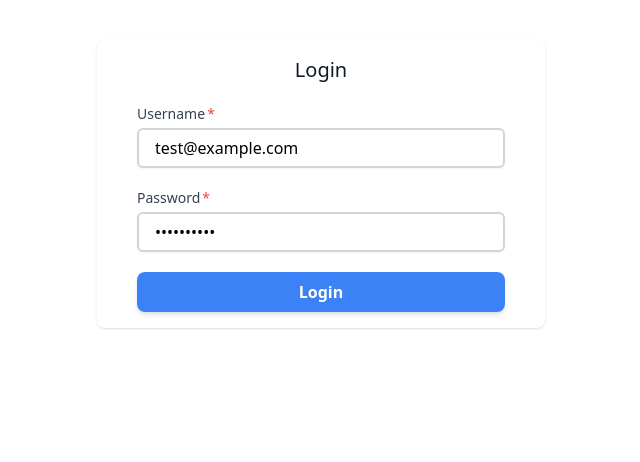
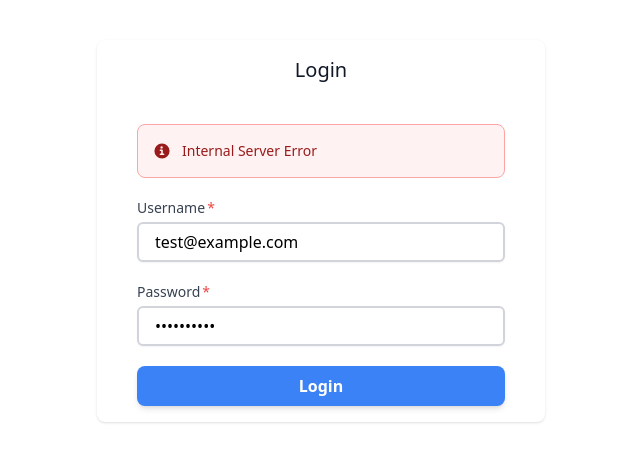
Before and after one commit to k-narusawa/secure-stream, a Next.js app in the folder sample-front-app/: page /login in a window 1280 px wide. Shown: the top 462 px of the page, without its empty margins (319-959 px from the left). Built offline with nearby package versions, Linux system fonts and the light colour scheme; no server answers.

Commit message:
style: 💄 styleの修正

```diff
--- /dev/null
+++ b/sample-front-app/src/components/pages/login/ErrorAlert.tsx
@@ -0,0 +1,18 @@
+type ErrorAlertProps = {
+  error: string;
+}
+
+const ErrorAlert = ({error}: ErrorAlertProps) => {
+  return (
+    <div className="flex items-center p-4 mb-4 text-sm text-red-800 border border-red-300 rounded-lg bg-red-50 dark:bg-gray-800 dark:text-red-400 dark:border-red-800" role="alert">
+      <svg className="flex-shrink-0 inline w-4 h-4 me-3" aria-hidden="true" xmlns="http://www.w3.org/2000/svg" fill="currentColor" viewBox="0 0 20 20">
+        <path d="M10 .5a9.5 9.5 0 1 0 9.5 9.5A9.51 9.51 0 0 0 10 .5ZM9.5 4a1.5 1.5 0 1 1 0 3 1.5 1.5 0 0 1 0-3ZM12 15H8a1 1 0 0 1 0-2h1v-3H8a1 1 0 0 1 0-2h2a1 1 0 0 1 1 1v4h1a1 1 0 0 1 0 2Z"/>
+      </svg>
+      <div>
+        <span className="font-medium">{error}</span>
+      </div>
+    </div>
+  )
+}
+
+export default ErrorAlert;
--- a/sample-front-app/src/components/pages/login/LoginCard.tsx
+++ b/sample-front-app/src/components/pages/login/LoginCard.tsx
@@ -1,23 +1,20 @@
 import Button from "@/components/components/Button/Button";
 import Input from "@/components/components/Input/Input";
+import ErrorAlert from "@/components/pages/login/ErrorAlert";
 import { useForm } from "react-hook-form";
 
 type LoginCardProps = {
   username: string;
   password: string;
   csrfToken: string;
+  error: string | undefined;
   setUsername: (username: string) => void;
   setPassword: (password: string) => void;
-  onLogin: (e: React.FormEvent<HTMLFormElement>) => void;
-};
-
-type Inputs = {
-  username: string;
-  password: string;
+  onLogin: (data: any) => void;
 };
 
 const LoginCard = ({ ...props }: LoginCardProps) => {
-  const { handleSubmit, control, formState } = useForm<Inputs>({
+  const { handleSubmit, control, formState } = useForm<LoginFormInputs>({
     defaultValues: async () => {
       return {
         username: props.username,
@@ -33,7 +30,12 @@ const LoginCard = ({ ...props }: LoginCardProps) => {
         <div className="text-xl font-medium text-gray-900 text-center">
           Login
         </div>
-        <form onSubmit={props.onLogin}>
+        {props.error && (
+          <div className="mt-10">
+            <ErrorAlert error={props.error} />
+          </div>
+        )}
+        <form onSubmit={handleSubmit(props.onLogin)}>
           <div className="flex flex-col mt-5">
             <Input
               label="Username"
--- a/sample-front-app/src/pages/login.tsx
+++ b/sample-front-app/src/pages/login.tsx
@@ -1,15 +1,15 @@
-import Button from "@/components/components/Button/Button";
-import Input from "@/components/components/Input/Input";
 import LoginCard from "@/components/pages/login/LoginCard";
 import axios from "axios";
 import { useSearchParams } from "next/navigation";
 import { useRouter } from "next/router";
 import React, { useEffect, useState } from "react";
+import { set } from "react-hook-form";
 
 const LoginPage = () => {
   const [username, setUsername] = useState("test@example.com");
   const [password, setPassword] = useState("!Password0");
   const [csrfToken, setCsrfToken] = useState("");
+  const [error, setError] = useState<string | undefined>(undefined);
   const router = useRouter();
   const searchParams = useSearchParams();
   const loginChallenge = searchParams.get("login_challenge");
@@ -21,24 +21,19 @@ const LoginPage = () => {
         withCredentials: true,
       })
         .then((response) => {
-          console.log(response.data);
           setCsrfToken(response.data.csrf_token);
         })
-        .catch((error) => {
-          console.log(error.response);
-          console.log(error.response.status);
-          console.log(error.response.data);
+        .catch(() => {
+          setError("Internal Server Error");
         });
     };
     fetchCsrfToken();
   }, [apiHost]);
 
-  const onSubmit = async (e: React.FormEvent<HTMLFormElement>) => {
-    e.preventDefault();
-
+  const onSubmit = async (input: LoginFormInputs) => {
     const data = {
-      username: username,
-      password: password,
+      username: input.username,
+      password: input.password,
       _csrf: csrfToken,
       login_challenge: loginChallenge,
     };
@@ -50,12 +45,13 @@ const LoginPage = () => {
         },
         withCredentials: true,
       })
-      .then(function (response) {
-        console.log(response.data);
+      .then(() => {
         router.push("/userinfo");
       })
-      .catch(function (error) {
-        console.log(error.response.data);
+      .catch((error) => {
+        if (error.response.status === 401) {
+          setError("Unauthorized");
+        }
       });
   };
 
@@ -65,6 +61,7 @@ const LoginPage = () => {
         username={username}
         password={password}
         csrfToken={csrfToken}
+        error={error}
         setUsername={setUsername}
         setPassword={setPassword}
         onLogin={onSubmit}
```
